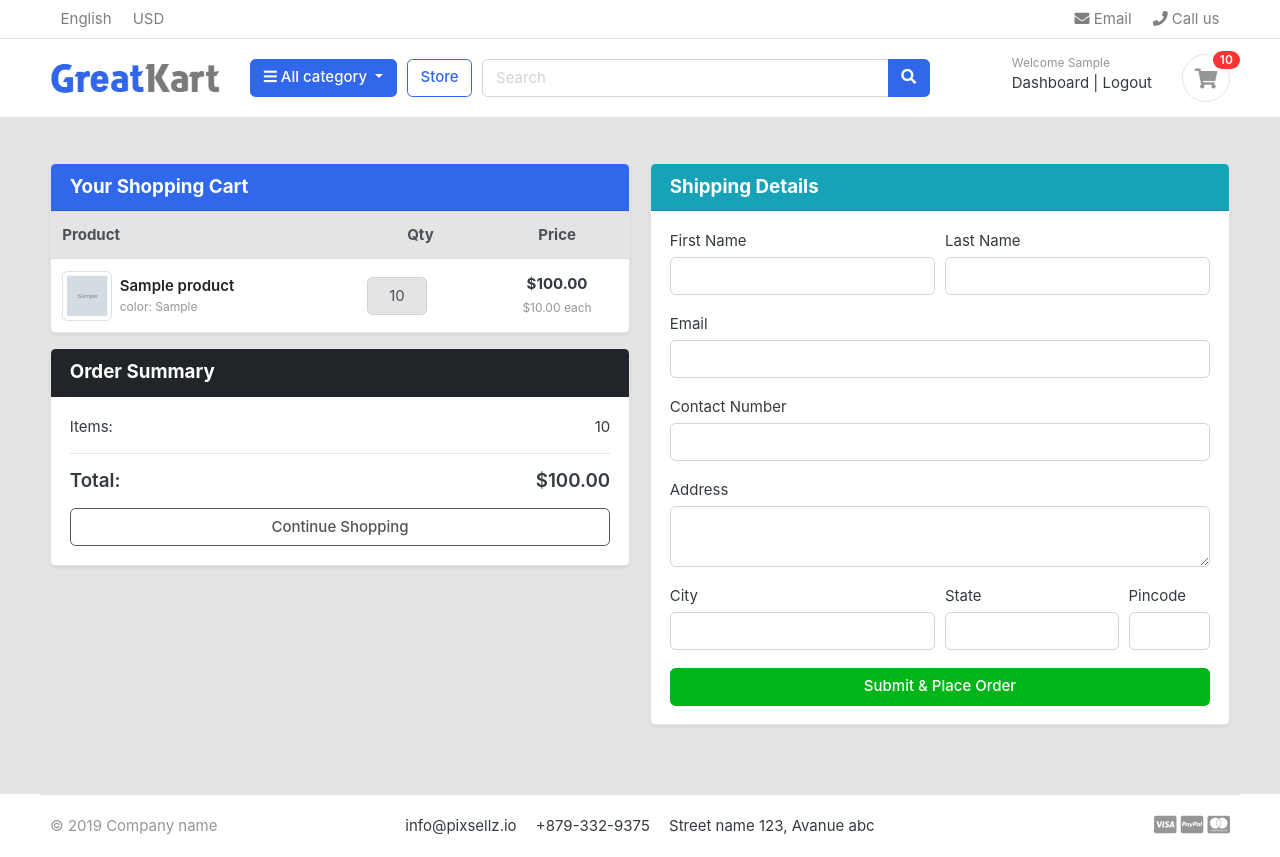
After one commit to SanjayKumarPanda2000/GreatKart, a Django app: page /cart/checkout/ in a window 1280 px wide. The commit adds this page. Run offline with Django 3.2, Linux system fonts and the light colour scheme; a user stored in the database is signed in; tables that the repository leaves empty hold one stand-in row (values such as "Sample post"); grey boxes marked "Sample" are stand-in pictures; some libraries are stand-ins or nearby versions; some web fonts are replaced.

Commit message:
added card and checkout page for login user

```diff
--- a/carts/models.py
+++ b/carts/models.py
@@ -1,5 +1,6 @@
 from django.db import models
 from store.models import Product,Variation
+from accounts.models import Account
 # Create your models here.
 class Cart(models.Model):
     cart_id=models.CharField(max_length=150,blank=True)
@@ -9,9 +10,10 @@ class Cart(models.Model):
         return self.cart_id
 
 class CartItem(models.Model):
+    user=models.ForeignKey(Account,on_delete=models.CASCADE, null=True)
     product=models.ForeignKey(Product,on_delete=models.CASCADE)
     variations=models.ManyToManyField(Variation,blank=True)
-    cart=models.ForeignKey(Cart,on_delete=models.CASCADE)
+    cart=models.ForeignKey(Cart,on_delete=models.CASCADE, null=True)
     quantity=models.IntegerField()
     is_active=models.BooleanField(default=True)
 
--- a/carts/urls.py
+++ b/carts/urls.py
@@ -5,4 +5,5 @@ urlpatterns = [
     path('add_cart/<int:product_id>',views.add_cart,name="add_cart"),
     path('remove_cart/<int:product_id>/<int:cart_item_id>/',views.remove_cart,name="remove_cart"),
     path('remove_cart_item/<int:product_id>/<int:cart_item_id>/',views.remove_cart_item,name="remove_cart_item"),
+    path('checkout/',views.checkout,name="checkout")
 ]
--- a/carts/views.py
+++ b/carts/views.py
@@ -2,6 +2,7 @@ from django.shortcuts import render,redirect,get_object_or_404
 from store.models import Product,Variation
 from .models import Cart,CartItem
 from django.core.exceptions import ObjectDoesNotExist
+from django.contrib.auth.decorators import login_required
 # Create your views here.
 def _cart_id(request):
     cart=request.session.session_key
@@ -11,67 +12,126 @@ def _cart_id(request):
     return cart
 
 def add_cart(request, product_id):
+    current_user=request.user
     product = Product.objects.get(id=product_id)
-    product_variation = []
 
-    if request.method == 'POST':
-        for key in request.POST:
-            value = request.POST[key]
-            try:
-                variation = Variation.objects.filter(
-                    product=product,
-                    variation_category__iexact=key,
-                    variation_value__iexact=value
-                ).first()
-                if variation:
-                    product_variation.append(variation)
-            except:
-                pass
+    #if user is authenticated
+    if current_user.is_authenticated:
+        product_variation = []
 
-    # Get or create cart
-    try:
-        cart = Cart.objects.get(cart_id=_cart_id(request))
-    except Cart.DoesNotExist:
-        cart = Cart.objects.create(cart_id=_cart_id(request))
+        if request.method == 'POST':
+            for key in request.POST:
+                value = request.POST[key]
+                try:
+                    variation = Variation.objects.filter(
+                        product=product,
+                        variation_category__iexact=key,
+                        variation_value__iexact=value
+                    ).first()
+                    if variation:
+                        product_variation.append(variation)
+                except:
+                    pass
 
-    # Check if the cart item exists
-    is_cart_item_exist = CartItem.objects.filter(product=product, cart=cart).exists()
 
-    if is_cart_item_exist:
-        cart_items = CartItem.objects.filter(product=product, cart=cart)
 
-        # Check existing variations
-        ex_var_list = []
-        id = []
-        for item in cart_items:
-            existing_variations = list(item.variations.all())
-            ex_var_list.append(existing_variations)
-            id.append(item.id)
+        # Check if the cart item exists
+        is_cart_item_exist = CartItem.objects.filter(product=product, user=current_user).exists()
 
-        if product_variation in ex_var_list:
-            index = ex_var_list.index(product_variation)
-            item_id = id[index]
-            item = CartItem.objects.get(id=item_id)
-            item.quantity += 1
-            item.save()
+        if is_cart_item_exist:
+            cart_items = CartItem.objects.filter(product=product, user=current_user)
+
+            # Check existing variations
+            ex_var_list = []
+            id = []
+            for item in cart_items:
+                existing_variations = list(item.variations.all())
+                ex_var_list.append(existing_variations)
+                id.append(item.id)
+
+            if product_variation in ex_var_list:
+                index = ex_var_list.index(product_variation)
+                item_id = id[index]
+                item = CartItem.objects.get(id=item_id)
+                item.quantity += 1
+                item.save()
+            else:
+                cart_item = CartItem.objects.create(product=product, user=current_user, quantity=1)
+                if len(product_variation) > 0:
+                    cart_item.variations.set(product_variation)
+                cart_item.save()
+        else:
+            cart_item = CartItem.objects.create(product=product, user=current_user, quantity=1)
+            if len(product_variation) > 0:
+                cart_item.variations.set(product_variation)
+            cart_item.save()
+
+        return redirect('cart')
+    #if user is not authenticated
+    else:
+        product_variation = []
+
+        if request.method == 'POST':
+            for key in request.POST:
+                value = request.POST[key]
+                try:
+                    variation = Variation.objects.filter(
+                        product=product,
+                        variation_category__iexact=key,
+                        variation_value__iexact=value
+                    ).first()
+                    if variation:
+                        product_variation.append(variation)
+                except:
+                    pass
+
+        # Get or create cart
+        try:
+            cart = Cart.objects.get(cart_id=_cart_id(request))
+        except Cart.DoesNotExist:
+            cart = Cart.objects.create(cart_id=_cart_id(request))
+
+        # Check if the cart item exists
+        is_cart_item_exist = CartItem.objects.filter(product=product, cart=cart).exists()
+
+        if is_cart_item_exist:
+            cart_items = CartItem.objects.filter(product=product, cart=cart)
+
+            # Check existing variations
+            ex_var_list = []
+            id = []
+            for item in cart_items:
+                existing_variations = list(item.variations.all())
+                ex_var_list.append(existing_variations)
+                id.append(item.id)
+
+            if product_variation in ex_var_list:
+                index = ex_var_list.index(product_variation)
+                item_id = id[index]
+                item = CartItem.objects.get(id=item_id)
+                item.quantity += 1
+                item.save()
+            else:
+                cart_item = CartItem.objects.create(product=product, cart=cart, quantity=1)
+                if len(product_variation) > 0:
+                    cart_item.variations.set(product_variation)
+                cart_item.save()
         else:
             cart_item = CartItem.objects.create(product=product, cart=cart, quantity=1)
             if len(product_variation) > 0:
                 cart_item.variations.set(product_variation)
             cart_item.save()
-    else:
-        cart_item = CartItem.objects.create(product=product, cart=cart, quantity=1)
-        if len(product_variation) > 0:
-            cart_item.variations.set(product_variation)
-        cart_item.save()
 
-    return redirect('cart')
+        return redirect('cart')
 #for decreasing the quantity
 def remove_cart(request,product_id,cart_item_id):
-    cart=Cart.objects.get(cart_id=_cart_id(request))
     product=get_object_or_404(Product,id=product_id)
     try:
-        cart_item=CartItem.objects.get(product=product,cart=cart,id=cart_item_id)
+        if request.user.is_authenticated:
+            cart_item=CartItem.objects.get(product=product,user=request.user,id=cart_item_id)
+        else:
+            cart=Cart.objects.get(cart_id=_cart_id(request))
+            cart_item=CartItem.objects.get(product=product,cart=cart,id=cart_item_id)
 
         if cart_item.quantity > 1:
             cart_item.quantity -=1
@@ -84,10 +144,13 @@ def remove_cart(request,product_id,cart_item_id):
 
 #remove the item completely from the cart
 def remove_cart_item(request,product_id,cart_item_id):
-    cart=Cart.objects.get(cart_id=_cart_id(request))
     product=get_object_or_404(Product,id=product_id)
     try:
-        cart_item=CartItem.objects.get(product=product,cart=cart,id=cart_item_id)
+        if request.user.is_authenticated:
+            cart_item=CartItem.objects.get(product=product,user=request.user,id=cart_item_id)
+        else:
+            cart=Cart.objects.get(cart_id=_cart_id(request))
+            cart_item=CartItem.objects.get(product=product,cart=cart,id=cart_item_id)
         cart_item.delete()
     except:
         pass
@@ -97,12 +160,18 @@ def cart(request):
     total = 0
     quantity = 0
     cart_items = []
+    tax=0
+    grand_total=0.0
     try:
-        cart=Cart.objects.get(cart_id=_cart_id(request))
-        cart_items=CartItem.objects.filter(cart=cart, is_active=True)
+        if request.user.is_authenticated:
+            cart_items=CartItem.objects.filter(user=request.user, is_active=True)
+        else:
+            cart=Cart.objects.get(cart_id=_cart_id(request))
+            cart_items=CartItem.objects.filter(cart=cart, is_active=True)
         for cart_item in cart_items:
             total += (cart_item.product.price*cart_item.quantity)
             quantity += cart_item.quantity
+
         tax=2*total/100
         grand_total=total+tax
     except ObjectDoesNotExist:
@@ -116,3 +185,34 @@ def cart(request):
         'grand_total':grand_total
     }
     return render(request,'store/cart.html',context)
+
+@login_required(login_url='login')
+def checkout(request):
+    total = 0
+    quantity = 0
+    cart_items = []
+    tax=0
+    grand_total=0.0
+    try:
+        if request.user.is_authenticated:
+            cart_items=CartItem.objects.filter(user=request.user, is_active=True)
+        else:
+            cart=Cart.objects.get(cart_id=_cart_id(request))
+            cart_items=CartItem.objects.filter(cart=cart, is_active=True)
+        for cart_item in cart_items:
+            total += (cart_item.product.price*cart_item.quantity)
+            quantity += cart_item.quantity
+
+        tax=2*total/100
+        grand_total=total+tax
+    except ObjectDoesNotExist:
+        pass
+
+    context={
+        'cart_items':cart_items,
+        'total_price':total,
+        'total_quantity':quantity,
+        'tax':tax,
+        'grand_total':grand_total
+    }
+    return render(request,'store/checkout.html',context)
--- a/templates/store/cart.html
+++ b/templates/store/cart.html
@@ -123,7 +123,7 @@
                 <p class="text-center mb-3">
                     <img src="{% static './images/misc/payments.png' %}" height="26">
                 </p>
-                <a href="./place-order.html" class="btn btn-primary btn-block"> Checkout </a>
+                <a href="{% url 'checkout' %}" class="btn btn-primary btn-block"> Checkout </a>
                 <a href="{% url 'store' %}" class="btn btn-light btn-block">Continue Shopping</a>
             </div> <!-- card-body.// -->
             </div> <!-- card.// -->
--- /dev/null
+++ b/templates/store/checkout.html
@@ -0,0 +1,129 @@
+{% extends "base.html" %}
+{% load static %}
+{% block content %}
+
+<section class="py-5 bg-light">
+  <div class="container">
+    <form method="POST" action="">
+      {% csrf_token %}
+      <div class="row">
+        <!-- Left Column: Cart + Order Summary -->
+        <div class="col-lg-6 mb-4">
+          <!-- Cart Items -->
+          <div class="card shadow-sm mb-3">
+            <div class="card-header bg-primary text-white">
+              <h5 class="mb-0">Your Shopping Cart</h5>
+            </div>
+            <div class="card-body p-0">
+              <table class="table table-hover mb-0">
+                <thead class="thead-light">
+                  <tr>
+                    <th>Product</th>
+                    <th class="text-center">Qty</th>
+                    <th class="text-center">Price</th>
+                  </tr>
+                </thead>
+                <tbody>
+                  {% for cart_item in cart_items %}
+                  <tr>
+                    <td class="align-middle">
+                      <div class="d-flex align-items-center">
+                        <img src="{{ cart_item.product.image.url }}" class="img-thumbnail mr-2" style="width: 50px; height: 50px;" />
+                        <div>
+                          <a href="{{ cart_item.product.get_url }}" class="font-weight-bold text-dark">{{ cart_item.product.product_name }}</a>
+                          <p class="mb-0 text-muted small">
+                            {% for item in cart_item.variations.all %}
+                              {{ item.variation_category }}: {{ item.variation_value }}<br />
+                            {% endfor %}
+                          </p>
+                        </div>
+                      </div>
+                      <!-- Hidden inputs for product details -->
+                      <input type="hidden" name="product_id_{{ forloop.counter }}" value="{{ cart_item.product.id }}">
+                      <input type="hidden" name="quantity_{{ forloop.counter }}" value="{{ cart_item.quantity }}">
+                      <input type="hidden" name="subtotal_{{ forloop.counter }}" value="{{ cart_item.subtotal }}">
+                    </td>
+                    <td class="align-middle text-center">
+                      <input type="text" class="form-control text-center" value="{{ cart_item.quantity }}" readonly style="max-width: 60px;" />
+                    </td>
+                    <td class="align-middle text-center">
+                      <strong>${{ cart_item.subtotal }}</strong><br />
+                      <small class="text-muted">${{ cart_item.product.price }} each</small>
+                    </td>
+                  </tr>
+                  {% endfor %}
+                  <input type="hidden" name="total_items" value="{{ cart_items|length }}">
+                </tbody>
+              </table>
+            </div>
+          </div>
+
+          <!-- Order Summary -->
+          <div class="card shadow-sm">
+            <div class="card-header bg-dark text-white">
+              <h5 class="mb-0">Order Summary</h5>
+            </div>
+            <div class="card-body">
+              <p class="mb-2">Items: <span class="float-right">{{ total_quantity }}</span></p>
+              <hr />
+              <h5 class="font-weight-bold">Total: <span class="float-right">${{ total_price }}</span></h5>
+              <input type="hidden" name="total_quantity" value="{{ total_quantity }}">
+              <input type="hidden" name="total_price" value="{{ total_price }}">
+              <a href="{% url 'store' %}" class="btn btn-outline-secondary btn-block mt-3">Continue Shopping</a>
+            </div>
+          </div>
+        </div>
+
+        <!-- Right Column: Shipping Form -->
+        <div class="col-lg-6 mb-4">
+          <div class="card shadow-sm h-100">
+            <div class="card-header bg-info text-white">
+              <h5 class="mb-0">Shipping Details</h5>
+            </div>
+            <div class="card-body">
+              <div class="form-row">
+                <div class="form-group col-md-6">
+                  <label for="first_name">First Name</label>
+                  <input type="text" class="form-control" id="first_name" name="first_name" required>
+                </div>
+                <div class="form-group col-md-6">
+                  <label for="last_name">Last Name</label>
+                  <input type="text" class="form-control" id="last_name" name="last_name" required>
+                </div>
+              </div>
+              <div class="form-group">
+                <label for="email">Email</label>
+                <input type="email" class="form-control" id="email" name="email" required>
+              </div>
+              <div class="form-group">
+                <label for="phone">Contact Number</label>
+                <input type="text" class="form-control" id="phone" name="phone" required>
+              </div>
+              <div class="form-group">
+                <label for="address">Address</label>
+                <textarea class="form-control" id="address" name="address" rows="2" required></textarea>
+              </div>
+              <div class="form-row">
+                <div class="form-group col-md-6">
+                  <label for="city">City</label>
+                  <input type="text" class="form-control" id="city" name="city" required>
+                </div>
+                <div class="form-group col-md-4">
+                  <label for="state">State</label>
+                  <input type="text" class="form-control" id="state" name="state" required>
+                </div>
+                <div class="form-group col-md-2">
+                  <label for="pincode">Pincode</label>
+                  <input type="text" class="form-control" id="pincode" name="pincode" required>
+                </div>
+              </div>
+              <button type="submit" class="btn btn-success btn-block">Submit & Place Order</button>
+            </div>
+          </div>
+        </div>
+      </div>
+    </form>
+  </div>
+</section>
+
+{% endblock %}
```
Also changed, not shown: accounts/views.py (+51 -1 lines), carts/context_processor.py (+16 -9 lines), carts/migrations/0003_cartitem_user_alter_cartitem_cart.py (added).
